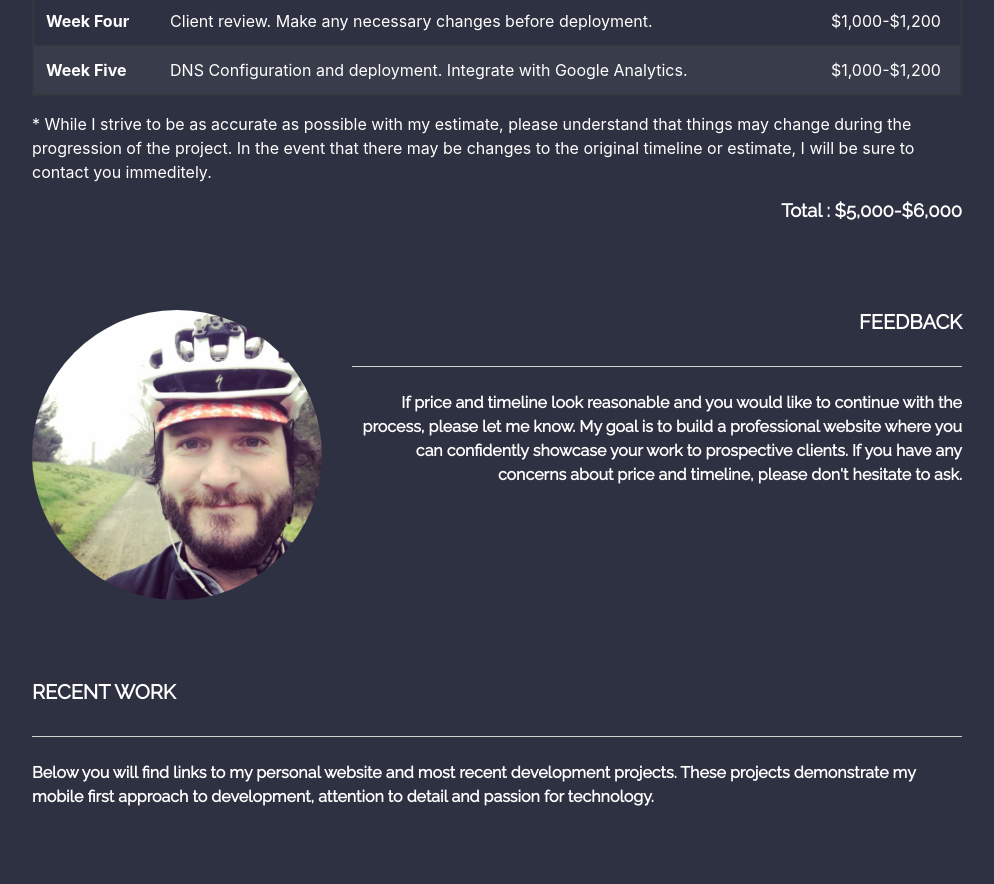
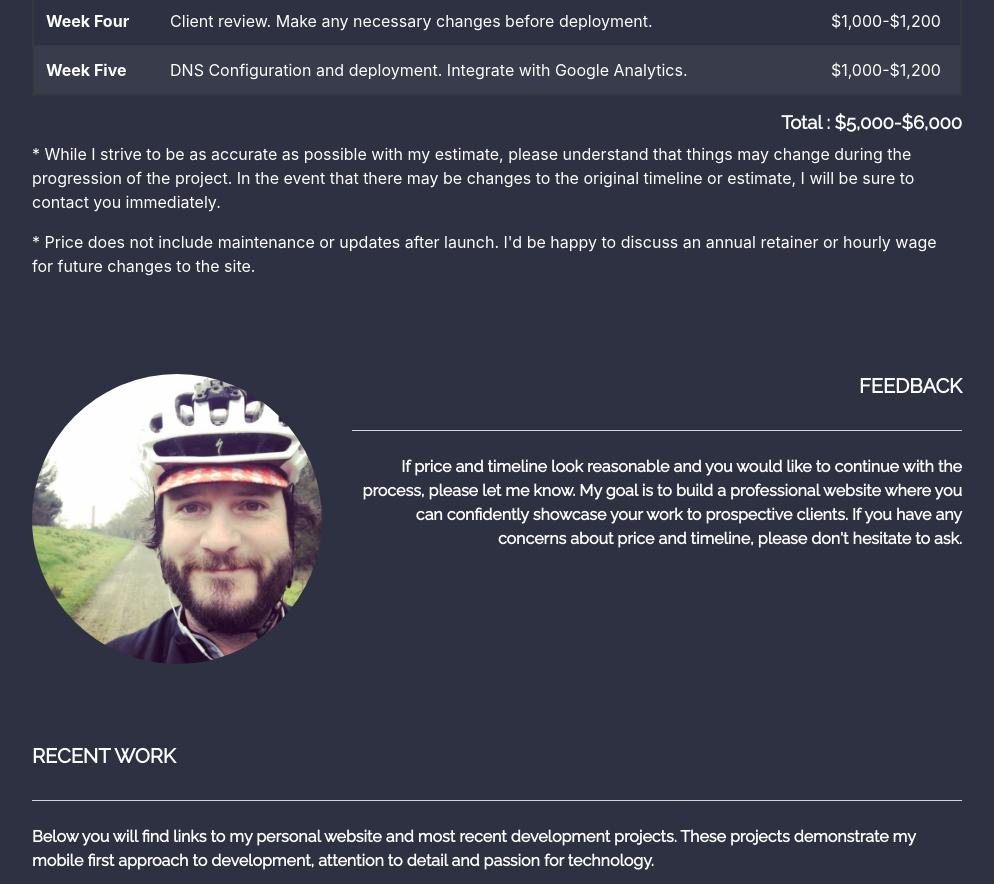
Before and after one commit to kwoulfe/CaBearProposal, a plain HTML site: page index.html in a window 1280 px wide. Shown: the part 1241-2125 px from the top of the page, without its empty margins (143-1137 px from the left). Drawn offline with nearby package versions, Linux system fonts and the light colour scheme.

Commit message:
Spelling/Grammar

```diff
--- a/index.html
+++ b/index.html
@@ -117,15 +117,17 @@
               </tr>
             </tbody>
           </table>
-          <p style="color:white">* While I strive to be as accurate as possible with my estimate, please understand that things may change during
-            the progression of the project. In the event that there may be changes to the original timeline or estimate,
-            I will be sure to contact you immeditely.
-          </p>
         </div>
         <div class="col-sm-12">
           <h3 class="total">Total : $5,000-$6,000</h3>
         </div>
       </div>
+      <p style="color:white">* While I strive to be as accurate as possible with my estimate, please understand that things may change during the
+        progression of the project. In the event that there may be changes to the original timeline or estimate, I will be
+        sure to contact you immediately.
+      </p>
+      <p style="color:white">* Price does not include maintenance or updates after launch. I'd be happy to discuss an annual retainer or hourly
+        wage for future changes to the site.</p>
     </div>
   </div>
   <div class="container-fluid" id="main-content">
```
